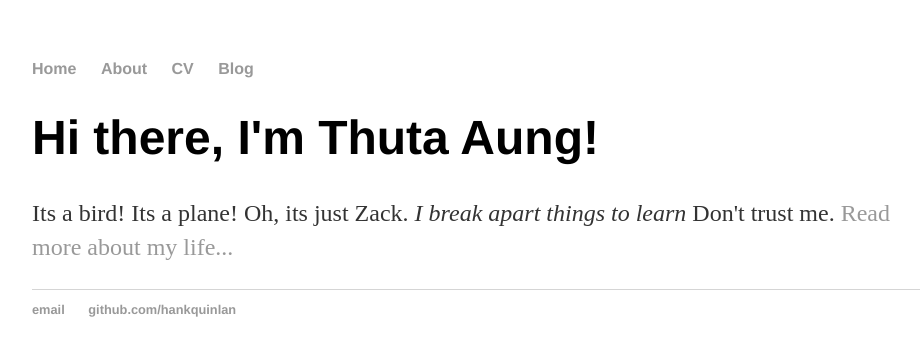
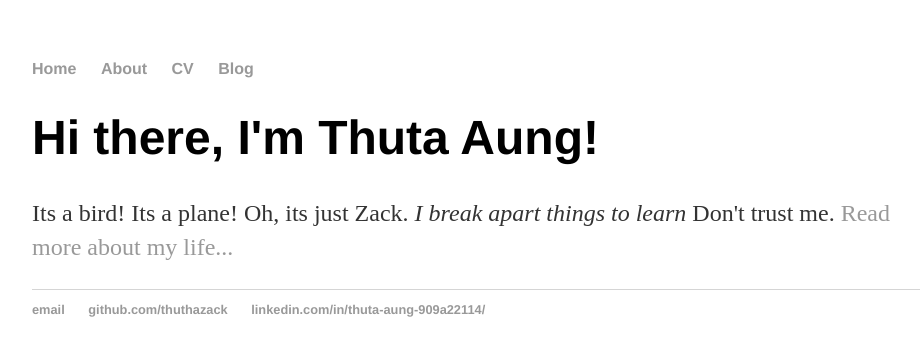
Before and after one commit to thuthazack/thuthazack.github.io, a Jekyll site: the page built from index.html, in a window 1280 px wide. Shown: the top 356 px of the page, without its empty margins (160-1080 px from the left). Built offline with Jekyll 4.4.1, drawn with Linux system fonts in a browser that asks for light colours.

Commit message:
Update default.html

```diff
--- a/_layouts/default.html
+++ b/_layouts/default.html
@@ -21,8 +21,9 @@
 			</div><!-- /.container -->
 			<footer>
 	    		<ul>
-	        		<li><a href="mailto:hankquinlanhub@gmail.com">email</a></li>
-	        		<li><a href="https://github.com/hankquinlan">github.com/hankquinlan</a></li>
+	        		<li><a href="mailto:zackchen@umich.edu">email</a></li>
+	        		<li><a href="https://github.com/thuthazack">github.com/thuthazack</a></li>
+				<li><a href="https://www.linkedin.com/in/thuta-aung-909a22114">linkedin.com/in/thuta-aung-909a22114/</a></li>
 				</ul>
 			</footer>
 		</body>
```
